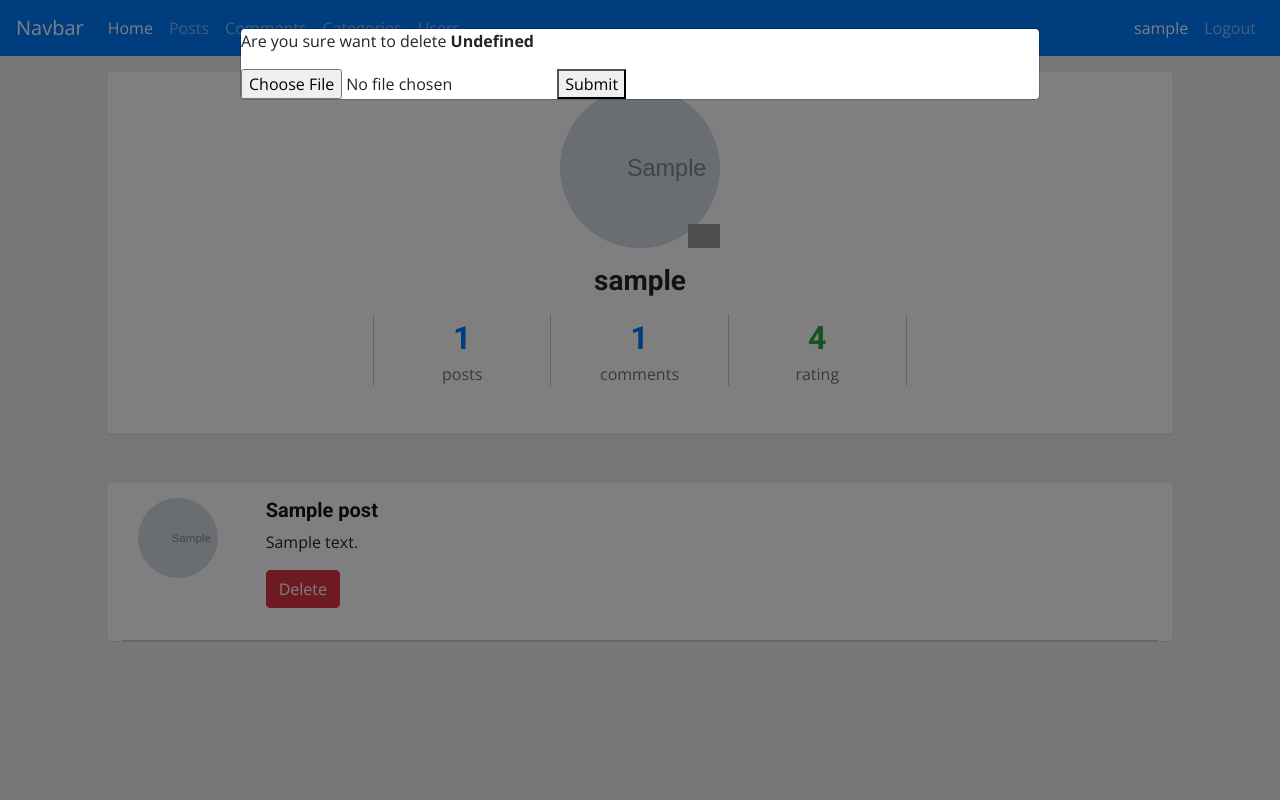
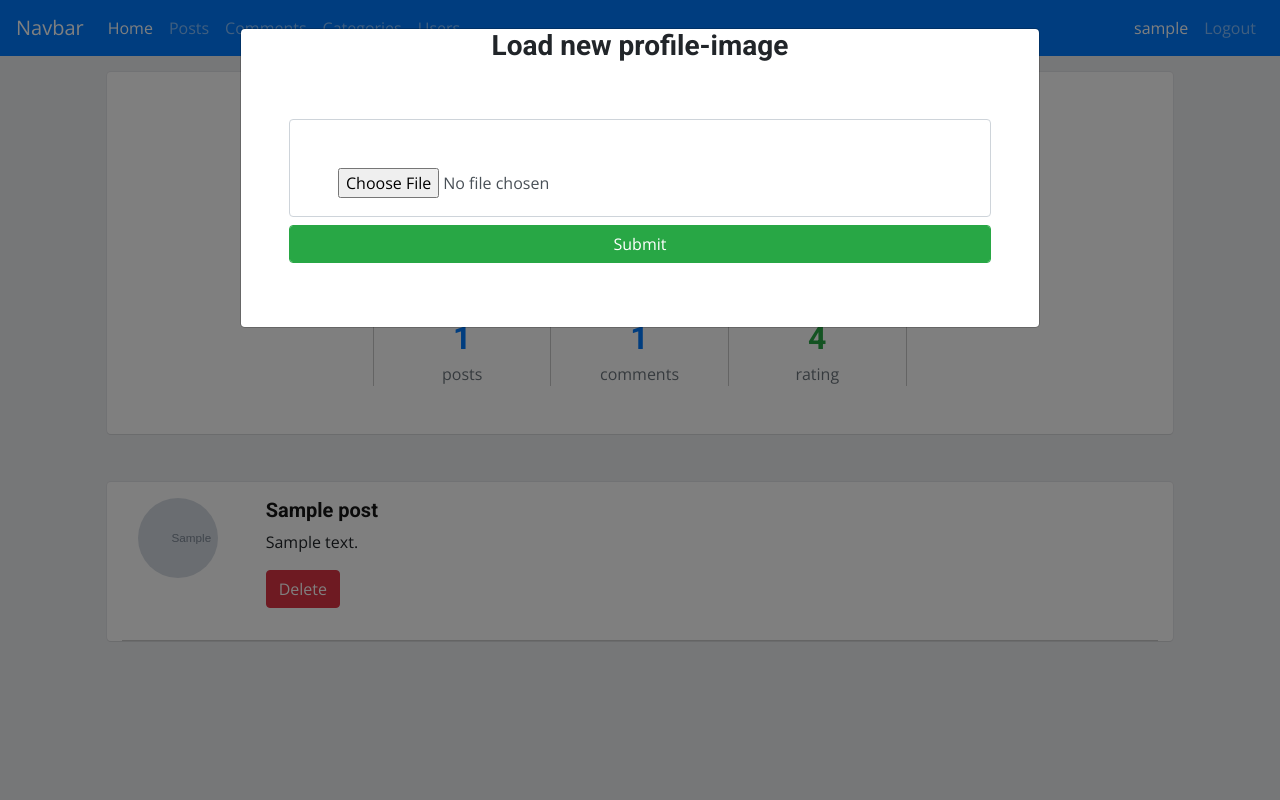
Before and after one commit to WhiteJamer/django_blog, a Django app: a page that uses uprofile/templates/uprofile/user_detail.html in a window 1280 px wide, after a click that opens the changed part. Run offline with Django 3.2, Linux system fonts and the light colour scheme; a user stored in the database is signed in; tables that the repository leaves empty hold one stand-in row (values such as "Sample post"); grey boxes marked "Sample" are stand-in pictures; some libraries are stand-ins or nearby versions; grey boxes are pictures that could not be loaded.

Commit message:
Fix design modal

```diff
--- a/uprofile/templates/uprofile/user_detail.html
+++ b/uprofile/templates/uprofile/user_detail.html
@@ -41,12 +41,12 @@
          aria-labelledby="myLargeModalLabel" aria-hidden="true">
       <div class="modal-dialog modal-lg">
         <div class="modal-content">
-          <p>Are you sure want to delete <b class="modal-post-title">Undefined</b></p>
-          <form action="{% url 'uprofile:profile_update' auser.slug %}" method="POST" enctype="multipart/form-data"
+          <h3 class="text-center">Load new profile-image</h3>
+          <form class="form-group p-5" action="{% url 'uprofile:profile_update' auser.slug %}" method="POST" enctype="multipart/form-data"
                 id="image-upload">
             {% csrf_token %}
-            <input type="file" id='avatar'>
-            <button type="submit">Submit</button>
+            <input type="file" id='avatar' class="form-control p-5">
+            <button type="submit" class="btn btn-success mt-2 form-control">Submit</button>
           </form>
 
           <!-- Croppie resizer -->
```
